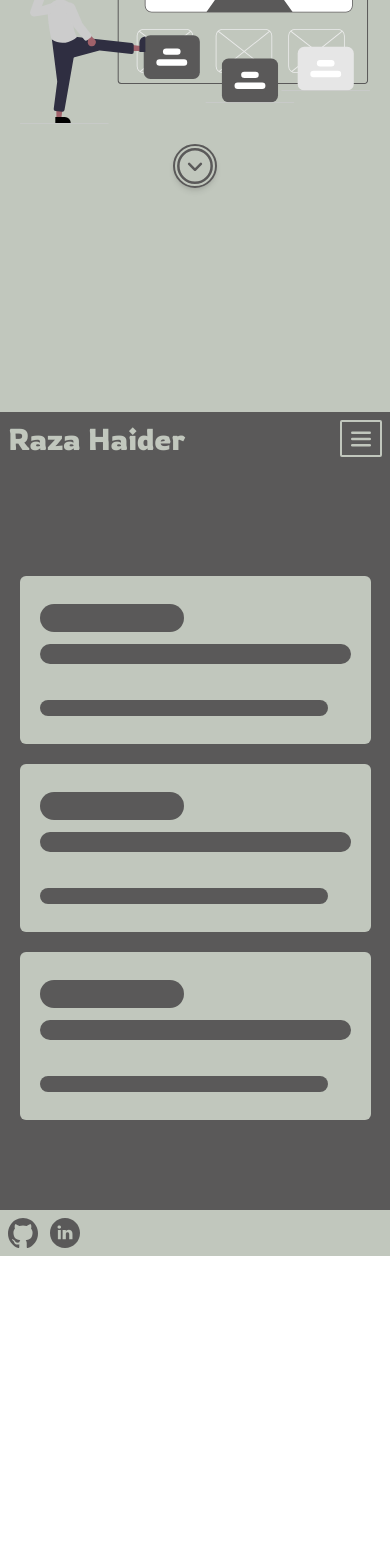
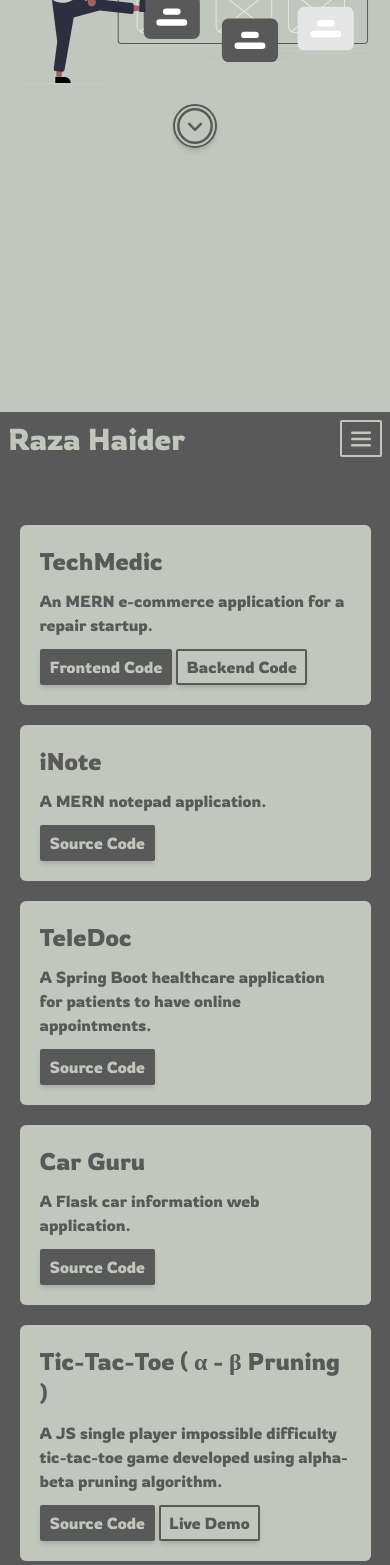
Before and after one commit to raza-h/raza-h.github.io, a React (Create React App) app: page /projects in a window 390 px wide. Shown: the part 432-1997 px from the top of the page. Before the commit the page ends 1688 px from the top, so only its background shows below. Built offline with nearby package versions, Linux system fonts and the light colour scheme; no server answers.

Commit message:
Backend projects moved to Frontend

```diff
--- a/package.json
+++ b/package.json
@@ -13,7 +13,7 @@
     "react": "^18.2.0",
     "react-dom": "^18.2.0",
     "react-router-dom": "^6.8.1",
-    "react-scripts": "5.0.1",
+    "react-scripts": "^5.0.1",
     "react-toastify": "^9.1.1",
     "web-vitals": "^2.1.4"
   },
--- a/src/components/Collector.jsx
+++ b/src/components/Collector.jsx
@@ -11,15 +11,15 @@ export default function Collector(props) {
   const [display, setDisplay] = useState('block');
 
   return (
-    <div id = "next" className = "bg-[#5a5959] h-[100vh] flex flex-col justify-between">
+    <div id = "next" className = "bg-[#5a5959] min-h-screen flex flex-col justify-between">
       <Navbar setDisplayBody = {setDisplay} />
-      <div className = {`${display} mt-5 py-10 bg-[#5a5959]`}>
+      <main className = {`${display} mt-5 py-10 bg-[#5a5959]`}>
         <Routes>
           <Route index element = {<About />} />
           <Route element = {<Projects projects = {props.projects} setProjects = {props.setProjects}/>} path = "projects"/>
           <Route element = {<Contact />} path = "contact" />
           </Routes>
-      </div>
+      </main>
       <Footer />
     </div>
   )
--- a/src/components/Footer.jsx
+++ b/src/components/Footer.jsx
@@ -4,9 +4,9 @@ import linkedin from '../assets/images/linkedin.svg'
 
 export default function Footer() {
   return (
-    <div className = "py-2 bg-[#c1c7bd] px-2 flex space-x-3">
+    <footer className = "py-2 bg-[#c1c7bd] px-2 flex space-x-3">
         <a target = "_blank" rel = "noreferrer" href = "https://github.com/dork-writes"><img alt = "github" src = {github} width = "30rem"/></a>
         <a target = "_blank" rel = "noreferrer" href = "https://linkedin.com/in/razah1214"><img alt = "linkedin" src = {linkedin} width = "30rem"/></a>
-    </div>
+    </footer>
   )
 }
--- a/src/components/Home.jsx
+++ b/src/components/Home.jsx
@@ -10,23 +10,19 @@ export default function Home() {
   }
 
   return (
-    <>
-    <div id = "home" className = "bg text-[#5A5959] py-10 px-5 lg:flex lg:flex-col lg:justify-center">
-      <div className = " ml-auto mr-auto w-fit space-y-10 lg:grid lg:grid-cols-2 lg:justify-between lg:gap-x-20">
-        <div className='px-5 py-2'>
+    <section id = "home" className = "bg text-[#5A5959] py-10 px-5 lg:flex lg:flex-col lg:justify-center">
+      <figure className = " ml-auto mr-auto w-fit md:space-y-10 lg:grid lg:grid-cols-2 lg:justify-between lg:gap-x-20">
+        <figcaption className='px-5 py-2'>
           <h1 className='text-2xl sm:text-3xl py-2 md:text-4xl lg:text-3xl xl:text-4xl'>Raza Haider</h1>
           <h2 className='text-4xl sm:text-5xl md:text-7xl lg:text-5xl xl:text-7xl'>Web Developer</h2>
           <div className='py-8 px-2'>
             <Link onClick = {scrollDown} to = "projects"><button className = "w-[70vw] sm:w-fit ml-auto mr-auto block sm:inline shadow-md lg:text-lg xl:text-xl border-2 hover:bg-[#cac7bf] transition-all border-[#5a5959] px-2 py-1 sm:mr-1 rounded-sm">View Projects</button></Link>
             <Link onClick = {scrollDown} to = "contact"><button className = "w-[70vw] sm:w-fit ml-auto mr-auto my-3 sm:my-0 block sm:inline shadow-md  shadow-[#5a5959aa] lg:text-lg xl:text-xl border-2 border-[#5a5959] hover:bg-[#5a5961] hover:border-[#5a595961] bg-[#5a5959] text-[#c1c7bd] px-3 py-1 sm:ml-1 rounded-sm transition-all">Get in touch</button></Link>
           </div>
-        </div>
-      <div>
+        </figcaption>
         <img alt = "webpage" src = {webpageImg} width = "500rem" />
-      </div>
-    </div>
-    <a href = "#next" className='py-1'><button className = "block ml-auto mr-auto w-fit my-5 shadow-md rounded-3xl border-2 border-[#5a5959]"><img alt = "down icon" src = {downIcon} width = "40rem"/></button></a>
-    </div>
-    </>
+      </figure>
+      <a href = "#next" className='py-1'><button className = "block ml-auto mr-auto w-fit my-5 shadow-md rounded-3xl border-2 border-[#5a5959]"><img alt = "down icon" src = {downIcon} width = "40rem"/></button></a>
+    </section>
   )
 }
--- a/src/components/Loader.jsx
+++ b/src/components/Loader.jsx
@@ -2,25 +2,25 @@ import React from 'react'
 
 export default function Loader() {
   return (
-    <div className='space-y-5'>
-        <div className = "bg-[#c1c7bd] py-7 px-5 rounded-md text-[#5a5959] space-y-3">
-            <p className = "change-color text-lg w-36 bg-[#5a5959] rounded-3xl">&nbsp;</p>
-            <p className = "change-color text-sm w-102 bg-[#5a5959] rounded-3xl">&nbsp;</p>
+    <section className='space-y-5'>
+        <article className = "bg-[#c1c7bd] py-7 px-5 rounded-md text-[#5a5959] space-y-3">
+            <h3 className = "change-color text-lg w-36 bg-[#5a5959] rounded-3xl">&nbsp;</h3>
+            <h4 className = "change-color text-sm w-102 bg-[#5a5959] rounded-3xl">&nbsp;</h4>
             <br />
             <p className='change-color text-xs w-72 bg-[#5a5959] rounded-3xl'>&nbsp;</p>
-        </div>
-        <div className = "bg-[#c1c7bd] py-7 px-5 rounded-md text-[#5a5959] space-y-3">
-            <p className = "change-color text-lg w-36 bg-[#5a5959] rounded-3xl">&nbsp;</p>
-            <p className = "change-color text-sm w-102 bg-[#5a5959] rounded-3xl">&nbsp;</p>
+        </article>
+        <article className = "bg-[#c1c7bd] py-7 px-5 rounded-md text-[#5a5959] space-y-3">
+            <h3 className = "change-color text-lg w-36 bg-[#5a5959] rounded-3xl">&nbsp;</h3>
+            <h4 className = "change-color text-sm w-102 bg-[#5a5959] rounded-3xl">&nbsp;</h4>
             <br />
             <p className='change-color text-xs w-72 bg-[#5a5959] rounded-3xl'>&nbsp;</p>
-        </div>
-        <div className = "bg-[#c1c7bd] py-7 px-5 rounded-md text-[#5a5959] space-y-3">
-            <p className = "change-color text-lg w-36 bg-[#5a5959] rounded-3xl">&nbsp;</p>
-            <p className = "change-color text-sm w-102 bg-[#5a5959] rounded-3xl">&nbsp;</p>
+        </article>
+        <article className = "bg-[#c1c7bd] py-7 px-5 rounded-md text-[#5a5959] space-y-3">
+            <h3 className = "change-color text-lg w-36 bg-[#5a5959] rounded-3xl">&nbsp;</h3>
+            <h4 className = "change-color text-sm w-102 bg-[#5a5959] rounded-3xl">&nbsp;</h4>
             <br />
             <p className='change-color text-xs w-72 bg-[#5a5959] rounded-3xl'>&nbsp;</p>
-        </div>
-    </div>
+        </article>
+    </section>
   )
 }
--- a/src/components/Navbar.jsx
+++ b/src/components/Navbar.jsx
@@ -43,23 +43,25 @@ export default function Navbar(props) {
 
   return (
     <div className = "md:border-b-2 md:border-b-[#c1c7bd]">
-      <div className = "flex md:hidden py-2 px-2 justify-between">
+      <header className = "flex md:hidden py-2 px-2 justify-between">
         <h1 className='flex justify-center flex-col text-[#c1c7bd] text-3xl'>Raza Haider</h1>
         <button onClick = {toggleHam} className = "py-[0.1rem] px-1 border-2 border-[#c1c7bd] rounded-sm"><img alt = "menu" className = {`${anim}`} src = {menuIcon} width = "30rem"/></button>
-      </div>
-      <div className = {`md:flex justify-between px-0 md:py-3 ${hamOpen} overflow-hidden md:h-fit`}>
+      </header>
+      <header className = {`md:flex justify-between px-0 md:py-3 ${hamOpen} overflow-hidden md:h-fit`}>
         <div className = "w-[100%] md:w-fit py-[0.05rem] px-2">
-          <a onClick={()=> {anim ? toggleHam() : setAnim('')}} href = {resume} download><button className = "pr-2 pt-5 md:py-[0.3rem] text-[#cac7bd] md:border-2 md:border-[#cac7bd] rounded-sm hover:bg-[#5a5960] transition-all"><img alt ="download" src = {downloadIcon} width = "30rem" className='inline pr-[0.4rem] md:px-[0.4rem]'/><span>Resume</span></button></a>
+          <a onClick={()=> {anim ? toggleHam() : setAnim('')}} href = {resume} download><button className = "pr-2 pt-5 md:py-[0.3rem] text-[#cac7bd] md:border-2 md:border-[#cac7bd] rounded-sm hover:bg-[#c1c7bd10] transition-all"><img alt ="download" src = {downloadIcon} width = "30rem" className='inline pr-[0.4rem] md:px-[0.4rem]'/><span>Resume</span></button></a>
         </div>
-        <div className='md:flex text-[#c1c7bd] md:space-x-10 space-y-5 md:space-y-0 my-5 py-2 md:py-0 md:my-3'>
-          <div className = "nav-item px-2 py-1 md:py-0" onClick={()=> {window.innerWidth < 768 ? toggleHam() : setAnim('')}} ><a href = "#home"><p>Home</p></a></div>
-          <div className = {`${about} nav-item md:px-1 px-2 py-1 md:py-0`}  onClick={()=> {window.innerWidth < 768 ? toggleHam() : setAnim('')}} ><Link to="/"><p>About</p></Link></div>
-          <div className = {`${projects} nav-item md:px-1 px-2 py-1 md:py-0`} onClick={()=> {window.innerWidth < 768 ? toggleHam() : setAnim('')}} ><Link to = "/projects"><p>Projects</p></Link></div>
+        <nav>
+          <ul className='list-none md:flex text-[#c1c7bd] md:space-x-10 space-y-5 md:space-y-0 my-5 py-2 md:py-0 md:my-3'>
+            <li className = "nav-item px-2 py-1 md:py-0" onClick={()=> {window.innerWidth < 768 ? toggleHam() : setAnim('')}} ><a href = "#home"><p>Home</p></a></li>
+            <li className = {`${about} nav-item md:px-1 px-2 py-1 md:py-0`}  onClick={()=> {window.innerWidth < 768 ? toggleHam() : setAnim('')}} ><Link to="/"><p>About</p></Link></li>
+            <li className = {`${projects} nav-item md:px-1 px-2 py-1 md:py-0`} onClick={()=> {window.innerWidth < 768 ? toggleHam() : setAnim('')}} ><Link to = "/projects"><p>Projects</p></Link></li>
+          </ul>
+        </nav>
+        <div className = {`px-2 py-1 md:py-0 ${contact}`}>
+          <Link to = "contact"><button onClick={()=> {anim ? toggleHam() : setAnim('')}} className = "md:px-2 rounded-sm md:my-[1px] md:py-[0.3rem] md:border-2 border-[#cac7bd] hover:bg-[#c1c7bd10] transition-all">Get in touch</button></Link>
         </div>
-        <div className = {`px-2 py-1 md:py-0 ${contact}`}>
-          <Link to = "contact"><button onClick={()=> {anim ? toggleHam() : setAnim('')}} className = "md:px-2 rounded-sm md:my-[1px] md:py-[0.3rem] md:border-2 border-[#cac7bd] hover:bg-[#5a5960] transition-all">Get in touch</button></Link>
-        </div>
-      </div>
+      </header>
     </div>
   )
 }
--- a/src/components/Projects.jsx
+++ b/src/components/Projects.jsx
@@ -1,51 +1,93 @@
 import React from 'react'
-import { useEffect } from 'react'
-import Loader from './Loader'
-import API from '../config'
+// import { useEffect } from 'react'
+// import Loader from './Loader'
+// import API from '../config'
 
-export default function Projects(props) {
+export default function Projects() {
 
-  useEffect(()=>
-  {
-    const fetchProjects = async() =>
-    {
-      if (!props.projects.length)
-      {
-        try
-        {
-          let response = await fetch(API, {
-            method: 'GET',
-            mode: 'cors',
-            headers: {
-              'Content-Type': 'application/json'
-            }
-          });
+  // useEffect(()=>
+  // {
+    // const fetchProjects = async() =>
+    // {
+    //   if (!props.projects.length)
+    //   {
+    //     try
+    //     {
+    //       let response = await fetch(API, {
+    //         method: 'GET',
+    //         mode: 'cors',
+    //         headers: {
+    //           'Content-Type': 'application/json'
+    //         }
+    //       });
 
-          response = await response.json();
-          console.log(response);
-          props.setProjects(response);
-        }
+    //       response = await response.json();
+    //       console.log(response);
+    //       props.setProjects(response);
+    //     }
 
-        catch(err)
-        {
+    //     catch(err)
+    //     {
 
-        }
-      }
-    }
-    fetchProjects();
-  },[props]);
+    //     }
+    //   }
+    // }
+    // fetchProjects();
+  // },[props]);
 
   return (
-    <div className = "space-y-5 ml-auto mr-auto w-[90%] lg:w-[80%] xl:w-[70%]">
-        {!props.projects.length ? <Loader /> : props.projects.map(
-          r=>
-          <div key = {r._id} className = "bg-[#c1c7bd] py-5 px-5 rounded-md text-[#5a5959] space-y-3">
-            <p className = "text-2xl rounded-3xl">{r.title}&nbsp;</p>
-            <p className = "text-md  rounded-3xl">{r.description}&nbsp;</p>
-            <br />
-            <a rel = "noreferrer" target = "_blank" className='text-sm rounded-3xl underline cursor-pointer' href = {r.link}>Check it out!&nbsp;</a>
-          </div>
-        )}
-    </div>
+    <section className = "space-y-5 ml-auto mr-auto w-[90%] lg:w-[80%] xl:w-[70%]">
+      <article className = "bg-[#c1c7bd] py-5 px-5 rounded-md text-[#5a5959] space-y-3">
+        <h2 className = "text-2xl rounded-3xl">TechMedic</h2>
+        <p className = "text-md  rounded-3xl pb-3">An MERN e-commerce application for a repair startup.</p>
+        <div className='inline space-x-1'>
+          <a href = "https://github.com/rayansiddique9/techmedic-frontend" target = "_blank" rel = "noreferrer"><button className='bg-[#5a5959] hover:bg-[#5a5959ee] border-2 border-[#5a5959] transition-all rounded-sm text-[#c1c7bd] px-2 py-1 shadow-md'>Frontend Code</button></a>
+          <a href = "https://github.com/dork-writes/techmedic-backend" target = "_blank" rel = "noreferrer"><button className='border-2 border-[#5a5959] rounded-sm px-2 py-1 hover:bg-[#c1c7c1] transition-all shadow-md'>Backend Code</button></a>
+        </div>
+        <br />
+      </article>
+      <article className = "bg-[#c1c7bd] py-5 px-5 rounded-md text-[#5a5959] space-y-3">
+        <h2 className = "text-2xl rounded-3xl">iNote</h2>
+        <p className = "text-md pb-3 rounded-3xl">A MERN notepad application.</p>
+        <div className='inline space-x-1'>
+          <a href = "https://github.com/dork-writes/inote" target = "_blank" rel = "noreferrer"><button className='bg-[#5a5959] hover:bg-[#5a5959ee] border-2 border-[#5a5959] transition-all rounded-sm text-[#c1c7bd] px-2 py-1 shadow-md'>Source Code</button></a>
+        </div>
+        <br />
+      </article>
+      <article className = "bg-[#c1c7bd] py-5 px-5 rounded-md text-[#5a5959] space-y-3">
+        <h2 className = "text-2xl rounded-3xl">TeleDoc</h2>
+        <p className = "text-md pb-3 rounded-3xl">A Spring Boot healthcare application for patients to have online appointments.</p>
+        <div className='inline space-x-1'>
+          <a href = "https://github.com/raza-h/teledoc" target = "_blank" rel = "noreferrer"><button className='bg-[#5a5959] hover:bg-[#5a5959ee] border-2 border-[#5a5959] transition-all rounded-sm text-[#c1c7bd] px-2 py-1 shadow-md'>Source Code</button></a>
+        </div>
+        <br />
+      </article>
+      <article className = "bg-[#c1c7bd] py-5 px-5 rounded-md text-[#5a5959] space-y-3">
+        <h2 className = "text-2xl rounded-3xl">Car Guru</h2>
+        <p className = "text-md pb-3 rounded-3xl">A Flask car information web application.</p>
+        <div className='inline space-x-1'>
+          <a href = "https://github.com/raza-h/car-guru/tree/master" target = "_blank" rel = "noreferrer"><button className='bg-[#5a5959] hover:bg-[#5a5959ee] border-2 border-[#5a5959] transition-all rounded-sm text-[#c1c7bd] px-2 py-1 shadow-md'>Source Code</button></a>
+        </div>
+        <br />
+      </article>
+      <article className = "bg-[#c1c7bd] py-5 px-5 rounded-md text-[#5a5959] space-y-3">
+        <h2 className = "text-2xl rounded-3xl">Tic-Tac-Toe ( <span className='font-semibold'>α</span> -	<span className='font-semibold'>β</span> Pruning )</h2>
+        <p className = "text-md pb-3 rounded-3xl">A JS single player impossible difficulty tic-tac-toe game developed using alpha-beta pruning algorithm.</p>
+        <div className='inline space-x-1'>
+          <a href = "https://github.com/dork-writes/tictactoe-v-computer" target = "_blank" rel = "noreferrer"><button className='bg-[#5a5959] hover:bg-[#5a5959ee] border-2 border-[#5a5959] transition-all rounded-sm text-[#c1c7bd] px-2 py-1 shadow-md'>Source Code</button></a>
+          <a href = "https://dork-writes.github.io/tictactoe-v-computer" target = "_blank" rel = "noreferrer"><button className='border-2 border-[#5a5959] rounded-sm px-2 py-1 hover:bg-[#c1c7c1] transition-all shadow-md'>Live Demo</button></a>
+        </div>
+        <br />
+      </article>
+      <article className = "bg-[#c1c7bd] py-5 px-5 rounded-md text-[#5a5959] space-y-3">
+        <h2 className = "text-2xl rounded-3xl">Tic-Tac-Toe ( Multiplayer )</h2>
+        <p className = "text-md pb-3 rounded-3xl">A JS multiplayer tic-tac-toe game.</p>
+        <div className='inline space-x-1'>
+          <a href = "https://github.com/dork-writes/tictactoe" target = "_blank" rel = "noreferrer"><button className='bg-[#5a5959] hover:bg-[#5a5959ee] border-2 border-[#5a5959] transition-all rounded-sm text-[#c1c7bd] px-2 py-1 shadow-md'>Source Code</button></a>
+          <a href = "https://dork-writes.github.io/tictactoe" target = "_blank" rel = "noreferrer"><button className='border-2 border-[#5a5959] rounded-sm px-2 py-1 hover:bg-[#c1c7c1] transition-all shadow-md'>Live Demo</button></a>
+        </div>
+        <br />
+      </article>
+    </section>
   )
 }
```
Also changed, not shown: src/components/About.jsx (+8 -8 lines), src/components/Contact.jsx (+16 -16 lines), 1 other file (tests, documents, lock files or other folders).
